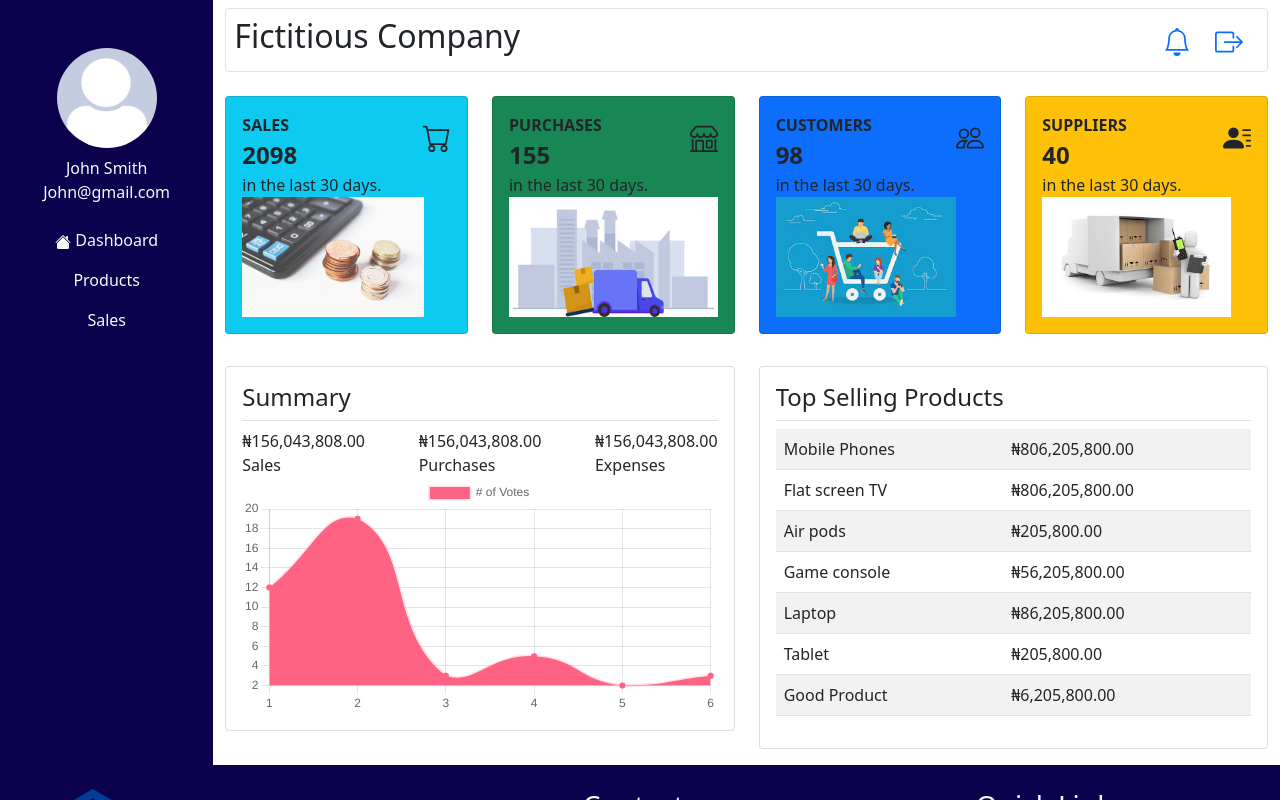
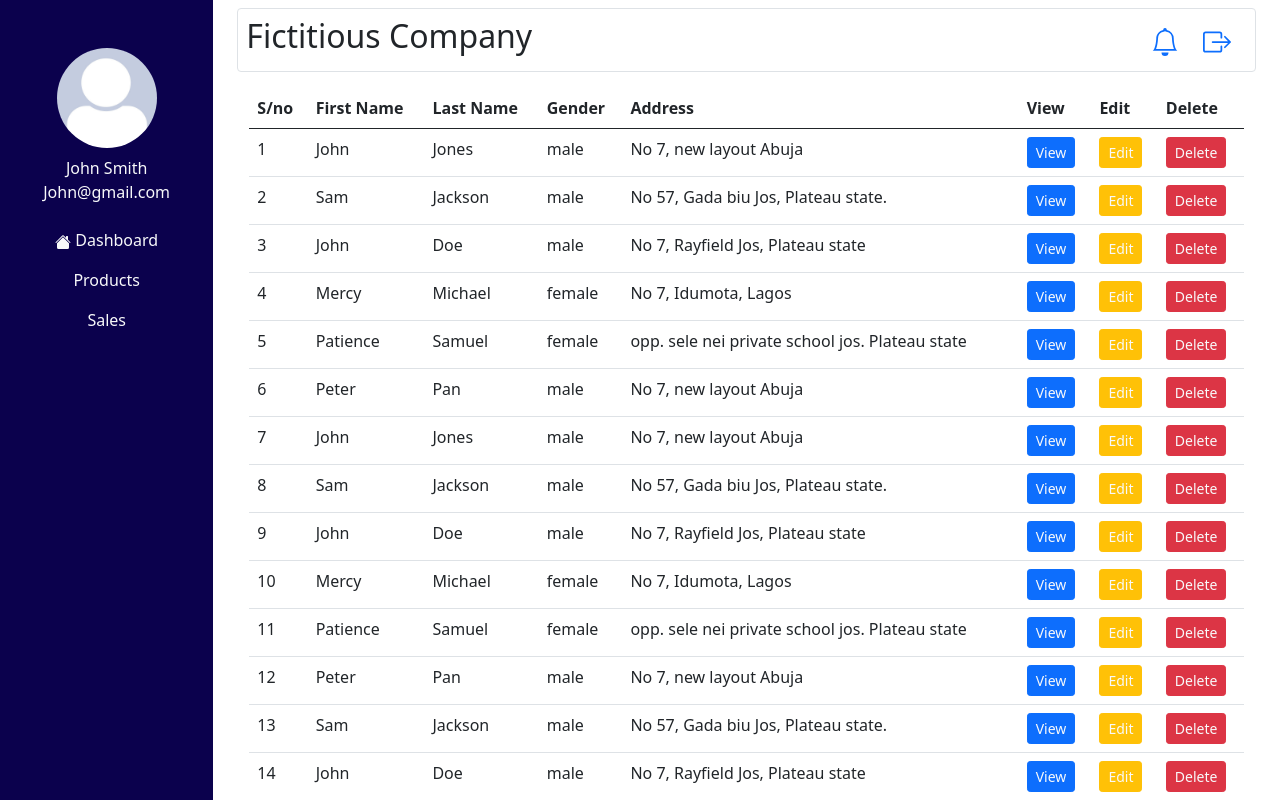
Before and after one commit to abbabawa/bootstrap-template, a React (Create React App) app: page /table in a window 1280 px wide. Shown: the top 800 px of the page. Built offline with nearby package versions, Linux system fonts and the light colour scheme.

Commit message:
Table page created and worked on

```diff
--- a/src/App.js
+++ b/src/App.js
@@ -8,6 +8,217 @@ import SideBar from './components/SideBar';
 import SiteFooter from './components/Footer';
 import Dashboard from './pages/Dashboard';
 import SiteForm from './pages/Form';
+import SiteTable from './pages/Table';
+
+let customers = [
+	{
+		id: 1,
+		firstName: "John",
+		lastName: "Jones",
+		gender: "male",
+		address: "No 7, new layout Abuja",
+	},
+	{
+		id: 2,
+		firstName: "Sam",
+		lastName: "Jackson",
+		gender: "male",
+		address: "No 57, Gada biu Jos, Plateau state.",
+	},
+	{
+		id: 3,
+		firstName: "John",
+		lastName: "Doe",
+		gender: "male",
+		address: "No 7, Rayfield Jos, Plateau state",
+	},
+	{
+		id: 4,
+		firstName: "Mercy",
+		lastName: "Michael",
+		gender: "female",
+		address: "No 7, Idumota, Lagos",
+	},
+	{
+		id: 5,
+		firstName: "Patience",
+		lastName: "Samuel",
+		gender: "female",
+		address: "opp. sele nei private school jos. Plateau state",
+	},
+	{
+		id: 6,
+		firstName: "Peter",
+		lastName: "Pan",
+		gender: "male",
+		address: "No 7, new layout Abuja",
+	},
+	{
+		id: 7,
+		firstName: "John",
+		lastName: "Jones",
+		gender: "male",
+		address: "No 7, new layout Abuja",
+	},
+	{
+		id: 8,
+		firstName: "Sam",
+		lastName: "Jackson",
+		gender: "male",
+		address: "No 57, Gada biu Jos, Plateau state.",
+	},
+	{
+		id: 9,
+		firstName: "John",
+		lastName: "Doe",
+		gender: "male",
+		address: "No 7, Rayfield Jos, Plateau state",
+	},
+	{
+		id: 10,
+		firstName: "Mercy",
+		lastName: "Michael",
+		gender: "female",
+		address: "No 7, Idumota, Lagos",
+	},
+	{
+		id: 11,
+		firstName: "Patience",
+		lastName: "Samuel",
+		gender: "female",
+		address: "opp. sele nei private school jos. Plateau state",
+	},
+	{
+		id: 12,
+		firstName: "Peter",
+		lastName: "Pan",
+		gender: "male",
+		address: "No 7, new layout Abuja",
+	},
+	{
+		id: 13,
+		firstName: "Sam",
+		lastName: "Jackson",
+		gender: "male",
+		address: "No 57, Gada biu Jos, Plateau state.",
+	},
+	{
+		id: 14,
+		firstName: "John",
+		lastName: "Doe",
+		gender: "male",
+		address: "No 7, Rayfield Jos, Plateau state",
+	},
+	{
+		id: 15,
+		firstName: "Mercy",
+		lastName: "Michael",
+		gender: "female",
+		address: "No 7, Idumota, Lagos",
+	},
+	{
+		id: 16,
+		firstName: "Patience",
+		lastName: "Samuel",
+		gender: "female",
+		address: "opp. sele nei private school jos. Plateau state",
+	},
+	{
+		id: 17,
+		firstName: "Peter",
+		lastName: "Pan",
+		gender: "male",
+		address: "No 7, new layout Abuja",
+	},
+	{
+		id: 18,
+		firstName: "John",
+		lastName: "Jones",
+		gender: "male",
+		address: "No 7, new layout Abuja",
+	},
+	{
+		id: 19,
+		firstName: "Sam",
+		lastName: "Jackson",
+		gender: "male",
+		address: "No 57, Gada biu Jos, Plateau state.",
+	},
+	{
+		id: 20,
+		firstName: "John",
+		lastName: "Doe",
+		gender: "male",
+		address: "No 7, Rayfield Jos, Plateau state",
+	},
+	{
+		id: 21,
+		firstName: "Peter",
+		lastName: "Pan",
+		gender: "male",
+		address: "No 7, new layout Abuja",
+	},
+	{
+		id: 22,
+		firstName: "Sam",
+		lastName: "Jackson",
+		gender: "male",
+		address: "No 57, Gada biu Jos, Plateau state.",
+	},
+	{
+		id: 23,
+		firstName: "John",
+		lastName: "Doe",
+		gender: "male",
+		address: "No 7, Rayfield Jos, Plateau state",
+	},
+	{
+		id: 24,
+		firstName: "Mercy",
+		lastName: "Michael",
+		gender: "female",
+		address: "No 7, Idumota, Lagos",
+	},
+	{
+		id: 25,
+		firstName: "Patience",
+		lastName: "Samuel",
+		gender: "female",
+		address: "opp. sele nei private school jos. Plateau state",
+	},
+	{
+		id: 26,
+		firstName: "Peter",
+		lastName: "Pan",
+		gender: "male",
+		address: "No 7, new layout Abuja",
+	},
+	{
+		id: 27,
+		firstName: "John",
+		lastName: "Jones",
+		gender: "male",
+		address: "No 7, new layout Abuja",
+	},
+	{
+		id: 28,
+		firstName: "Sam",
+		lastName: "Jackson",
+		gender: "male",
+		address: "No 57, Gada biu Jos, Plateau state.",
+	},
+	{
+		id: 29,
+		firstName: "John",
+		lastName: "Doe",
+		gender: "male",
+		address: "No 7, Rayfield Jos, Plateau state",
+	}
+]
+
+const getCustomers = ()=>{
+	return customers
+}
 
 function App() {
 	const [show, setShow] = useState(false);
@@ -26,6 +237,7 @@ function App() {
 				<SideBar />
 			</Col>
 			<Col>
+				<Row className="px-4">
 					<Header />
 					<div className="d-md-none m-2">
 						<Button variant="primary" onClick={handleShow}>
@@ -41,10 +253,14 @@ function App() {
 							</Offcanvas.Body>
 						</Offcanvas>
 					</div>
-				<Row className="py-3">
+				</Row>
+				<Row className="py-3 px-4">
 					<Switch>
 						<Route path="/form">
 							<SiteForm handleSubmit={handleSubmit} />
+						</Route>
+						<Route path="/table">
+							<SiteTable getCustomers={getCustomers} />
 						</Route>
 						<Route path="/">
 							<Dashboard />
--- /dev/null
+++ b/src/components/TableBody.js
@@ -0,0 +1,31 @@
+import { useState } from "react"
+import { Button } from "react-bootstrap"
+
+const TableBody = (props)=>{
+    let data = props.customers
+    let bodies = []
+    let rows = []
+    console.log(props)
+    for(let i=props.page; (i<props.page + 20) && i < data.length; i++){console.log(props.customers)
+        let singleRow = <tr>
+            <td>{Number(i)+1}</td>
+            <td>{data[i].firstName}</td>
+            <td>{data[i].lastName}</td>
+            <td>{data[i].gender}</td>
+            <td>{data[i].address}</td>
+            <td>
+                <Button className="btn btn-sm btn-primary text-light">View</Button>
+            </td>
+            <td>
+                <Button className="btn btn-sm btn-warning text-light text-small">Edit</Button>
+            </td>
+            <td>
+                <Button className="btn btn-sm btn-danger text-light">Delete</Button>
+            </td>
+        </tr>
+        rows.push(singleRow)
+    }
+    return <tbody>{rows}</tbody>
+}
+
+export default TableBody
--- a/src/pages/Dashboard.js
+++ b/src/pages/Dashboard.js
@@ -47,7 +47,7 @@ const Dashboard = ()=>{
             </Col>
             <Col md="6" className="mt-4">
                 <Card>
-                    <Card.Body>
+                    <Card.Body className="">
                         <Card.Title className="border-bottom">
                             <h4>Summary</h4>
                         </Card.Title>
--- /dev/null
+++ b/src/pages/Table.js
@@ -0,0 +1,89 @@
+import { useEffect, useState } from "react"
+import { Button, Card, Col, NavLink, Table } from "react-bootstrap"
+import TableBody from "../components/TableBody"
+
+const SiteTable = (props)=>{
+    const [customers, setCustomers] = useState([])
+    const [pageNumber, setPageNumber] = useState(0)
+    const [buttons, setButtons] = useState([])
+    useEffect(()=>{
+        let data = props.getCustomers()
+        console.log(data)
+        setCustomers(data)
+        let count = 1
+        let tempButtons = []
+        for(let i=0; i<data.length; ){
+            let singButton = <Button id={i} onClick={changePage} className="ms-3 mt-3">{count}</Button>
+            tempButtons.push([singButton])
+            i += 20
+            count++
+        }
+        count=1
+        setButtons(tempButtons)
+    }, [])
+
+    const changePage = e=>{
+        setPageNumber(e.target.id)
+    }
+
+    const tableBodies = ()=>{
+        return <tbody>
+            <tr>
+                <td>1</td>
+                <td>mand</td>
+            </tr>
+        </tbody>
+    }
+    return (
+        <Col md="12" className="">
+            <Table className="">
+                <thead>
+                    <tr>
+                        <th>S/no</th>
+                        <th>First Name</th>
+                        <th>Last Name</th>
+                        <th>Gender</th>
+                        <th>Address</th>
+                        <th>View</th>
+                        <th>Edit</th>
+                        <th>Delete</th>
+                    </tr>
+                </thead>
+                {/* <tbody>
+                    {
+                        customers.map((customer, id)=>{
+                            return (
+                                <tr>
+                                    <td>{id + 1}</td>
+                                    <td>{customer.firstName}</td>
+                                    <td>{customer.lastName}</td>
+                                    <td>{customer.gender}</td>
+                                    <td>{customer.address}</td>
+                                    <td>
+                                        <Button className="btn btn-sm btn-primary text-light">View</Button>
+                                    </td>
+                                    <td>
+                                        <Button className="btn btn-sm btn-warning text-light text-small">Edit</Button>
+                                    </td>
+                                    <td>
+                                        <Button className="btn btn-sm btn-danger text-light">Delete</Button>
+                                    </td>
+                                </tr>
+                            )
+                        })
+                    }
+                </tbody> */}
+                <TableBody customers={customers} page={pageNumber} />
+            </Table>
+            <Card>
+                <Card.Body className="overflow-auto">
+                    {buttons.map(button=>{
+                        return button
+                    })}
+                </Card.Body>
+            </Card>
+        </Col>
+    )
+}
+
+export default SiteTable
```
Lines whose indentation alone changed are shown as unchanged.
